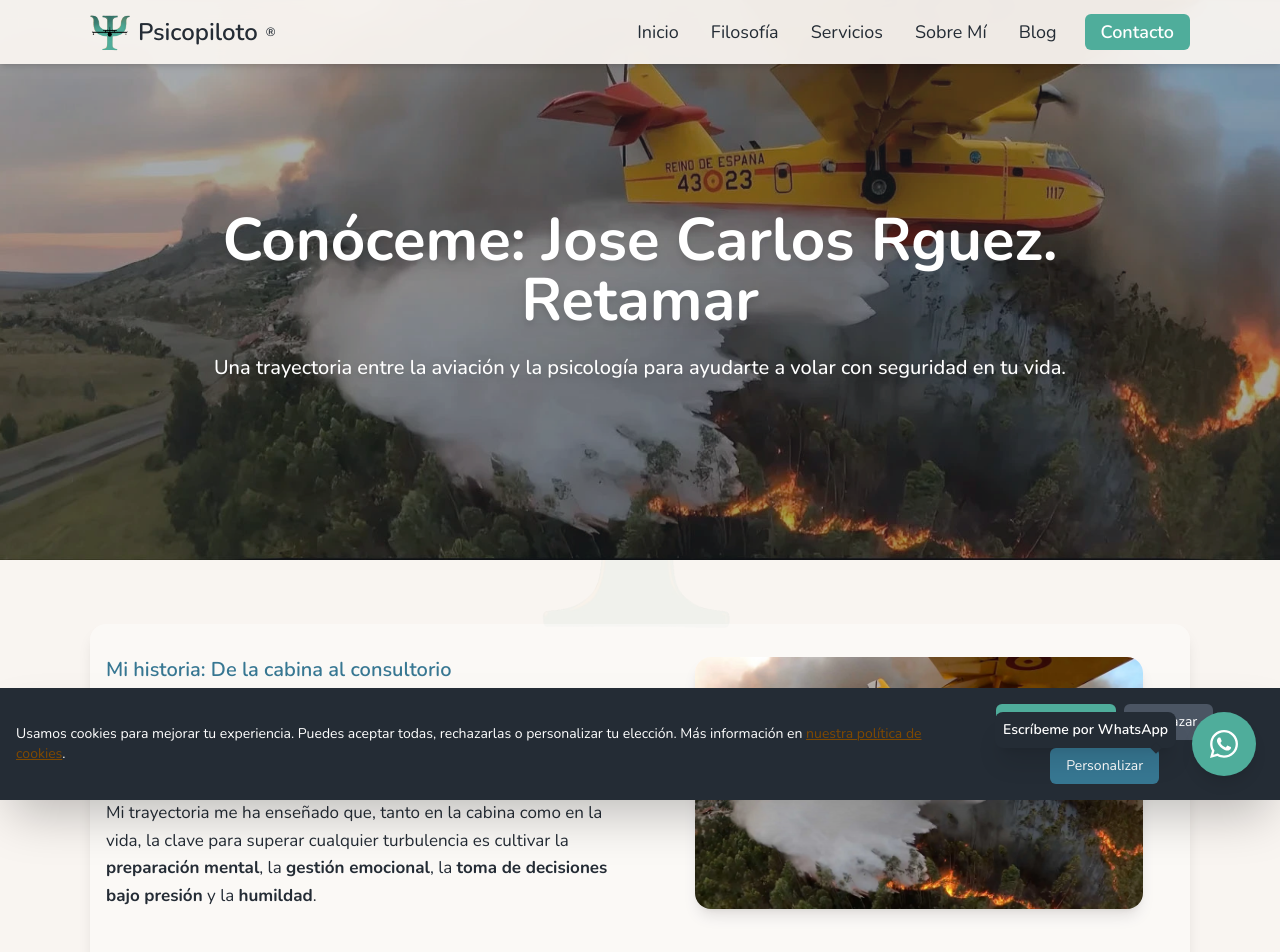
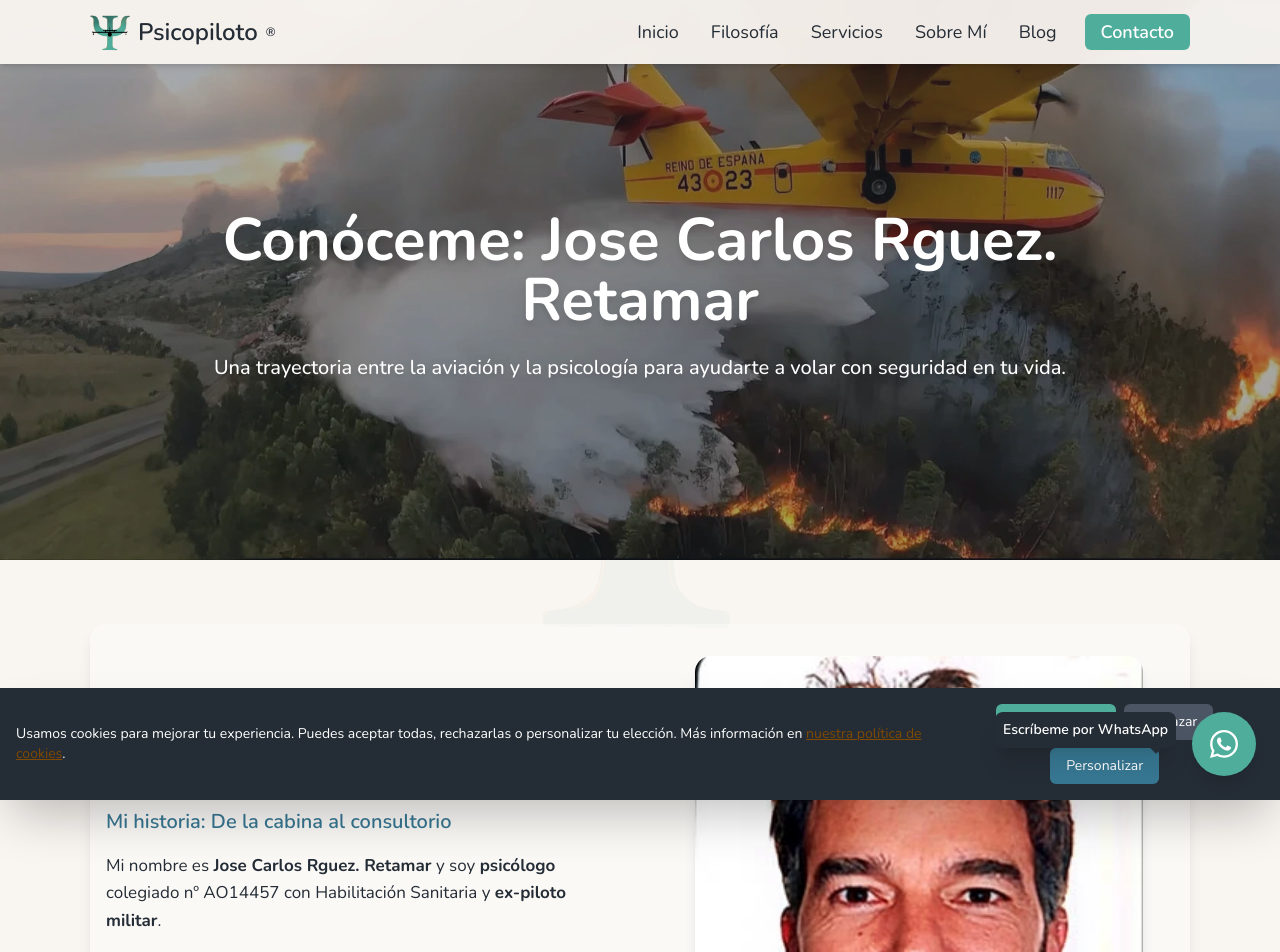
Before and after one commit to psicopiloto/psicopilotopage1, a Next.js app: page /sobre-mi in a window 1280 px wide. Shown: the top 952 px of the page. Built offline with nearby package versions, Linux system fonts and the light colour scheme.

Commit message:
Update sobre-mi.js

```diff
--- a/pages/sobre-mi.js
+++ b/pages/sobre-mi.js
@@ -92,7 +92,7 @@ export default function SobreMi() {
             </div>
             <div className="flex justify-center">
               <Image
-                src="/sobre1.webp"
+                src="/foto-copao.webp"
                 alt="Retrato de Jose Carlos Rguez. Retamar, psicólogo"
                 width={400}
                 height={500}
```
